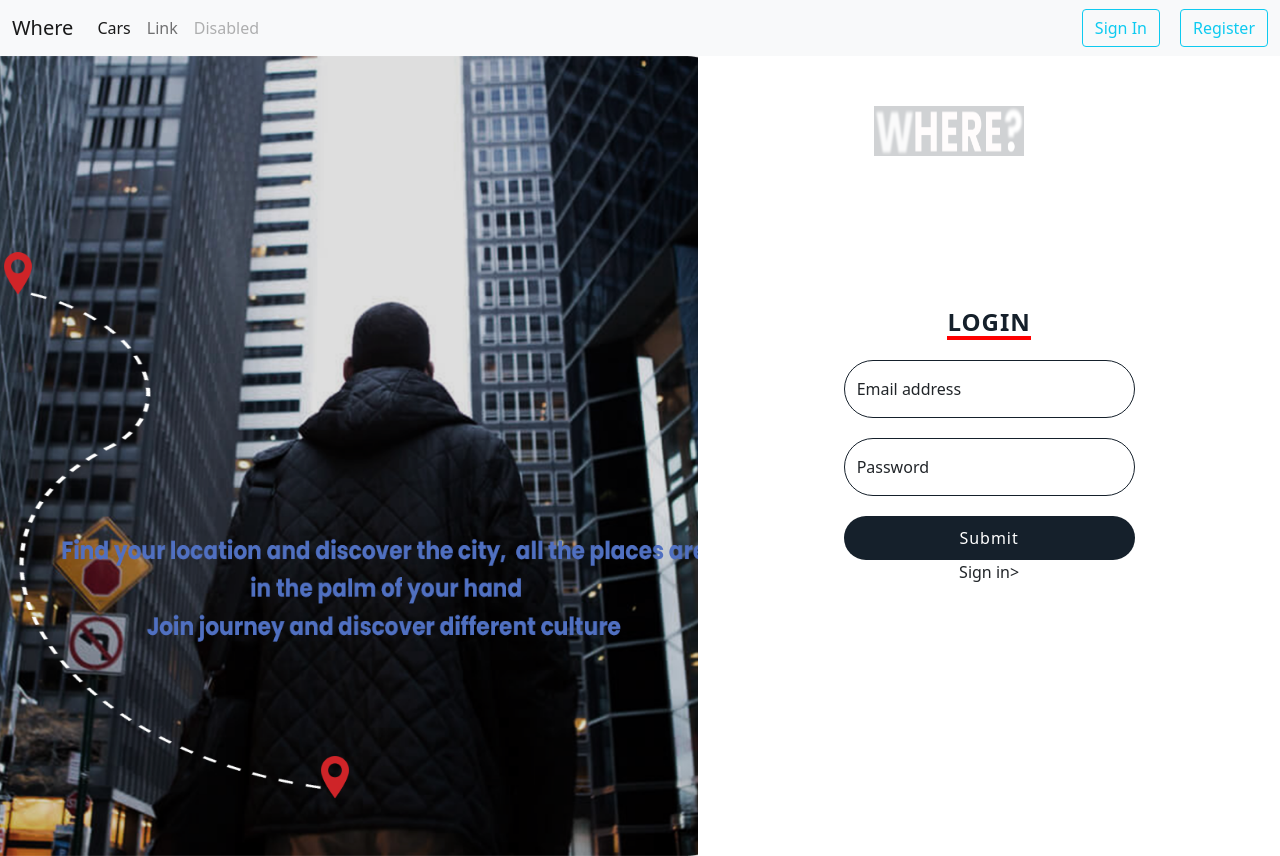
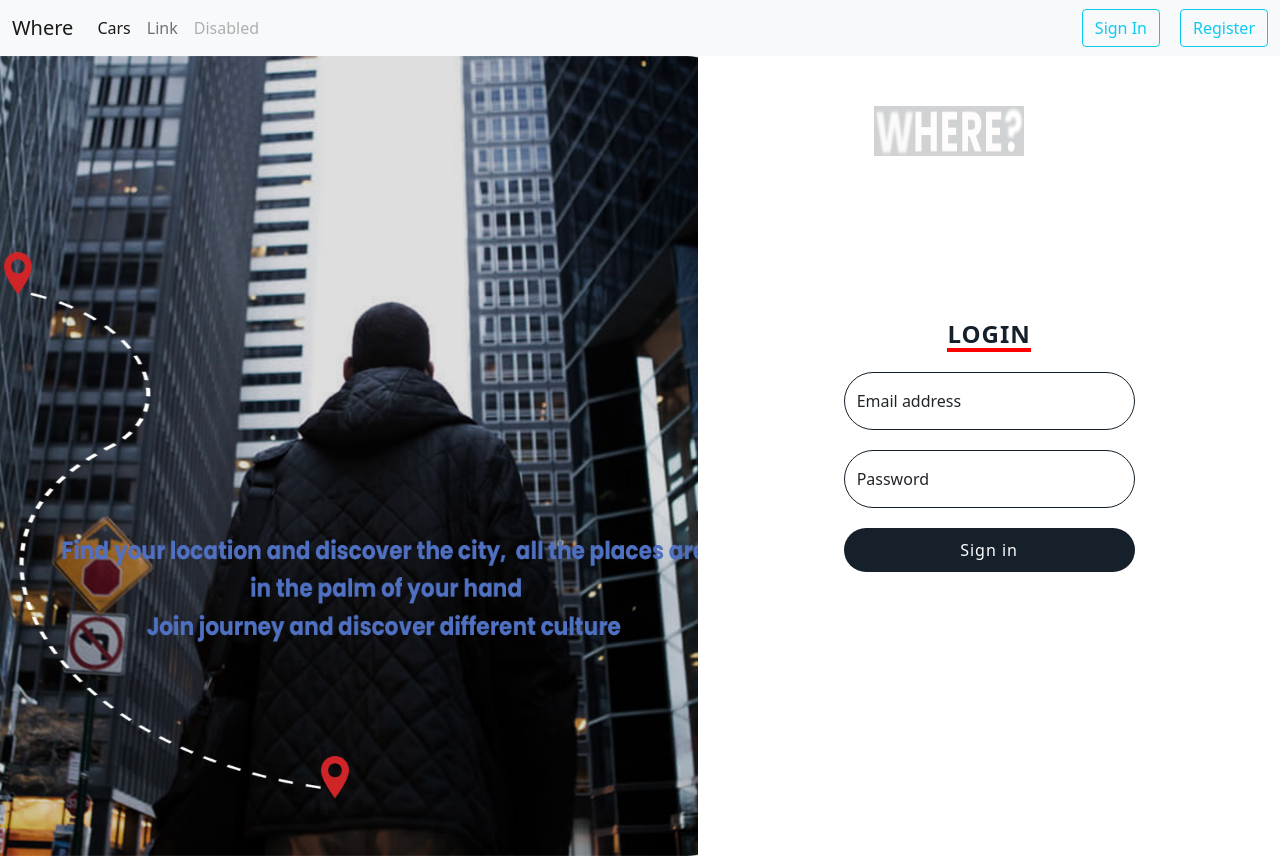
Before and after one commit to OnurAkkepenekk/Where-Frontend, an Angular app: page /login in a window 1280 px wide. Built offline with nearby package versions, Linux system fonts and the light colour scheme.

Commit message:
Update login component

```diff
--- a/src/app/components/login/login.component.html
+++ b/src/app/components/login/login.component.html
@@ -27,7 +27,7 @@
             <label for="floatingPassword">Password</label>
           </div>
           <div class="inputBx">
-            <input class="" type="submit" (click)="login()" />Sign in>
+            <input class="" type="submit" (click)="login()" value="Sign in" />
           </div>
         </form>
       </div>
--- a/src/app/components/login/login.component.ts
+++ b/src/app/components/login/login.component.ts
@@ -6,6 +6,7 @@ import {
   FormControl,
   Validators,
 } from '@angular/forms';
+import { ToastrService } from 'ngx-toastr';
 import { AuthService } from 'src/app/services/auth.service';
 @Component({
   selector: 'app-login',
@@ -16,7 +17,8 @@ export class LoginComponent implements OnInit {
   loginForm: FormGroup;
   constructor(
     private formBuilder: FormBuilder,
-    private authService: AuthService //private toastrService: ToastrService
+    private authService: AuthService,
+    private toastrService: ToastrService
   ) {}
 
   ngOnInit(): void {
@@ -36,13 +38,14 @@ export class LoginComponent implements OnInit {
       let loginModel = Object.assign({}, this.loginForm.value);
       this.authService.login(loginModel).subscribe(
         (response) => {
-          //this.toastrService.info(response.message);
+          this.toastrService.info(response.message);
+          this.toastrService.success("Successful Login");
           localStorage.setItem('token', response.data.token);
           console.log(response);
         },
         (responseError) => {
           console.log(responseError);
-          //this.toastrService.error(responseError.error);
+          this.toastrService.error(responseError.error);
         }
       );
     }
```
